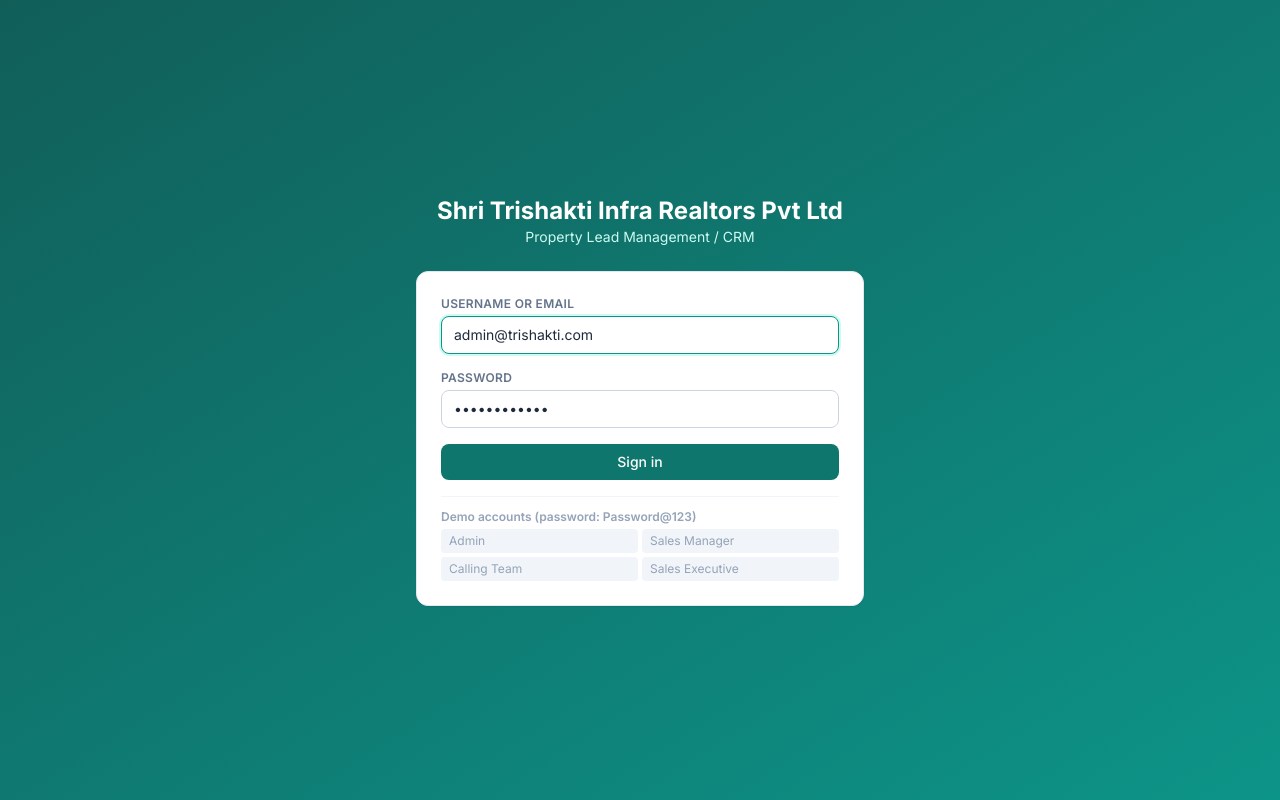
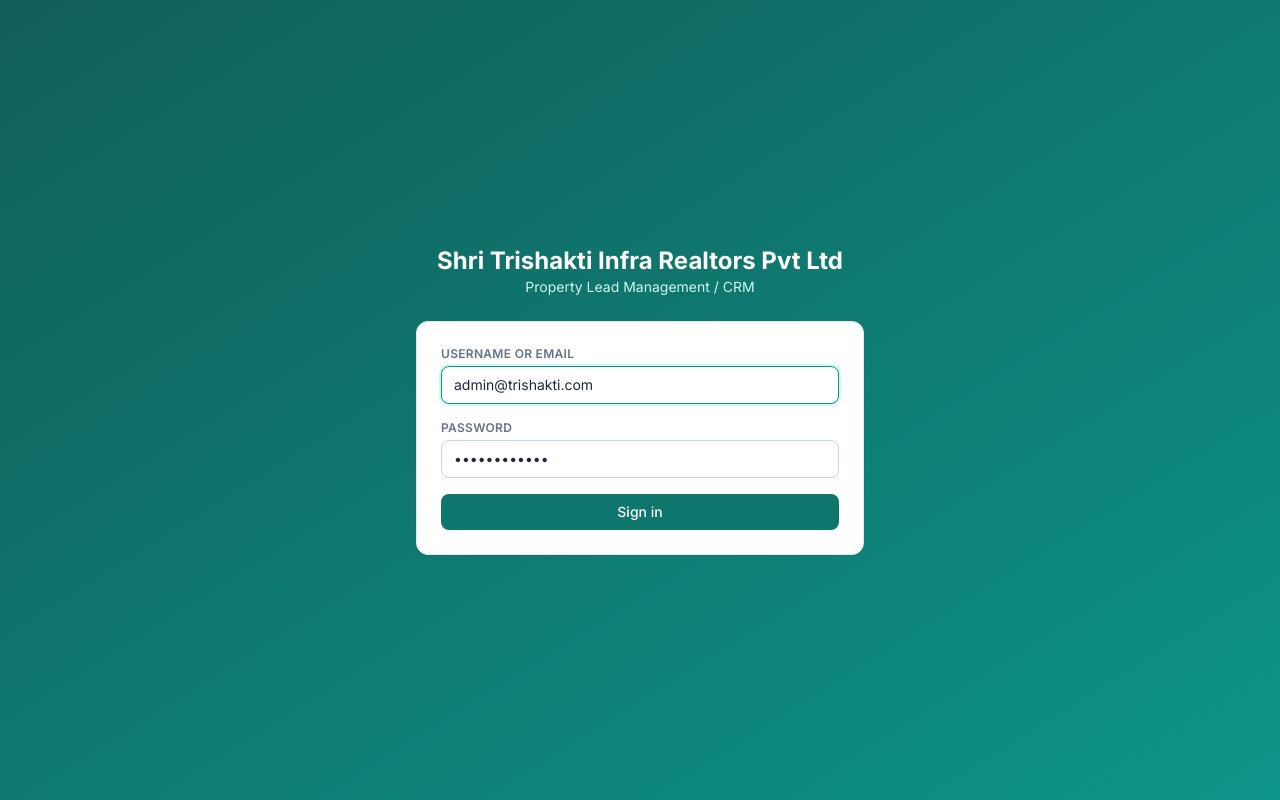
Before and after one commit to chandan8386/broker-adda, a React (Vite) app in the folder web/: page /login in a window 1280 px wide. Built offline with nearby package versions, Linux system fonts and the light colour scheme; no server answers.

Commit message:
Remove demo accounts from login

```diff
--- a/web/src/pages/Login.tsx
+++ b/web/src/pages/Login.tsx
@@ -2,13 +2,6 @@
 import { useNavigate } from 'react-router-dom';
 import { useAuth } from '../auth/AuthContext';
 import { apiErrorMessage } from '../lib/api';
-
-const DEMO = [
-  ['Admin', 'admin@trishakti.com'],
-  ['Sales Manager', 'manager@trishakti.com'],
-  ['Calling Team', 'caller1@trishakti.com'],
-  ['Sales Executive', 'sales1@trishakti.com'],
-];
 
 export default function Login() {
   const { login } = useAuth();
@@ -57,24 +50,6 @@
           <button className="btn-primary w-full" disabled={busy}>
             {busy ? 'Signing in…' : 'Sign in'}
           </button>
-          <div className="border-t border-slate-100 pt-3 text-xs text-slate-400">
-            <p className="mb-1 font-semibold">Demo accounts (password: Password@123)</p>
-            <div className="grid grid-cols-2 gap-1">
-              {DEMO.map(([role, email]) => (
-                <button
-                  key={email}
-                  type="button"
-                  className="rounded bg-slate-100 px-2 py-1 text-left hover:bg-slate-200"
-                  onClick={() => {
-                    setId(email);
-                    setPassword('Password@123');
-                  }}
-                >
-                  {role}
-                </button>
-              ))}
-            </div>
-          </div>
         </form>
       </div>
     </div>
```
